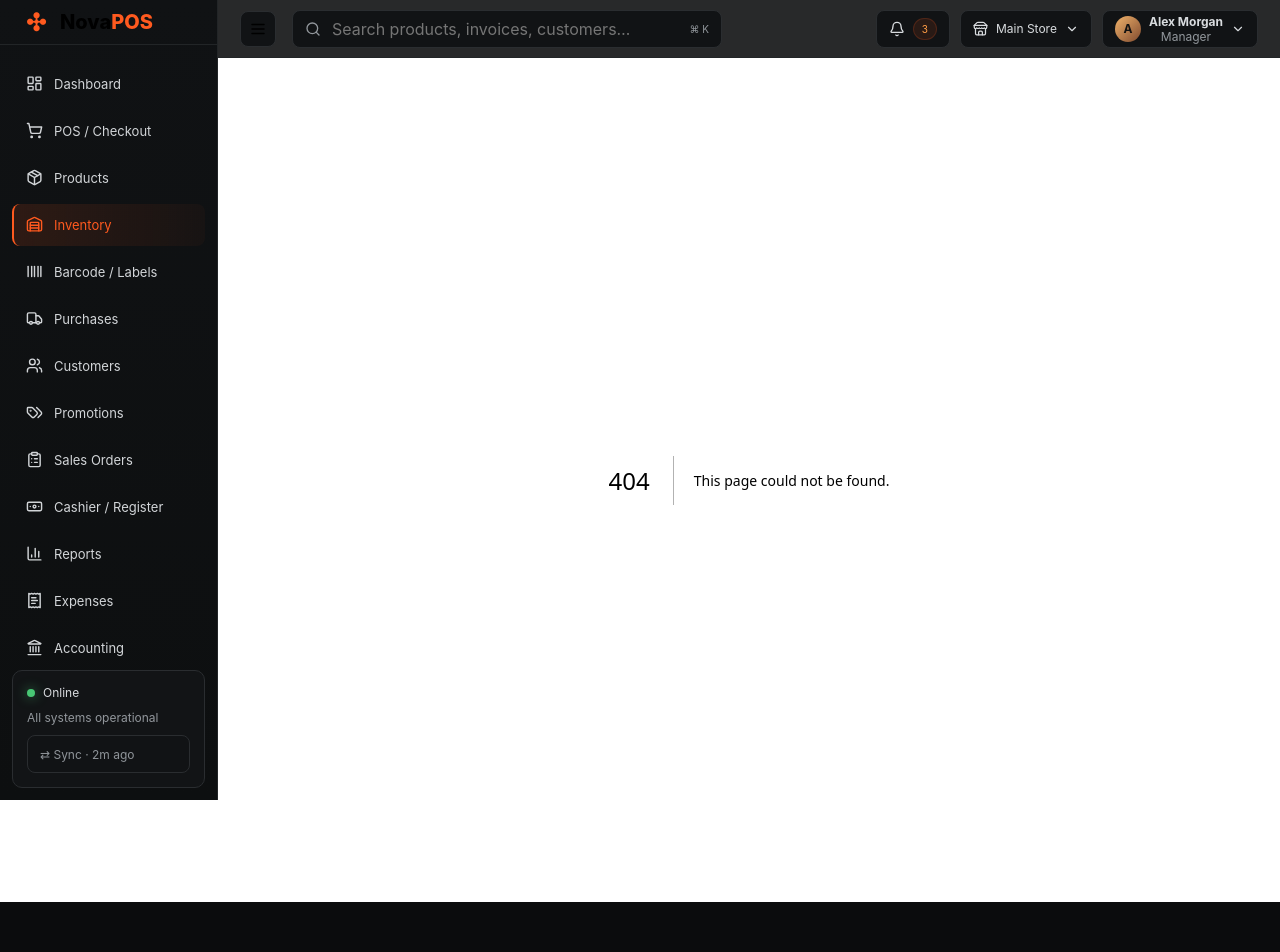
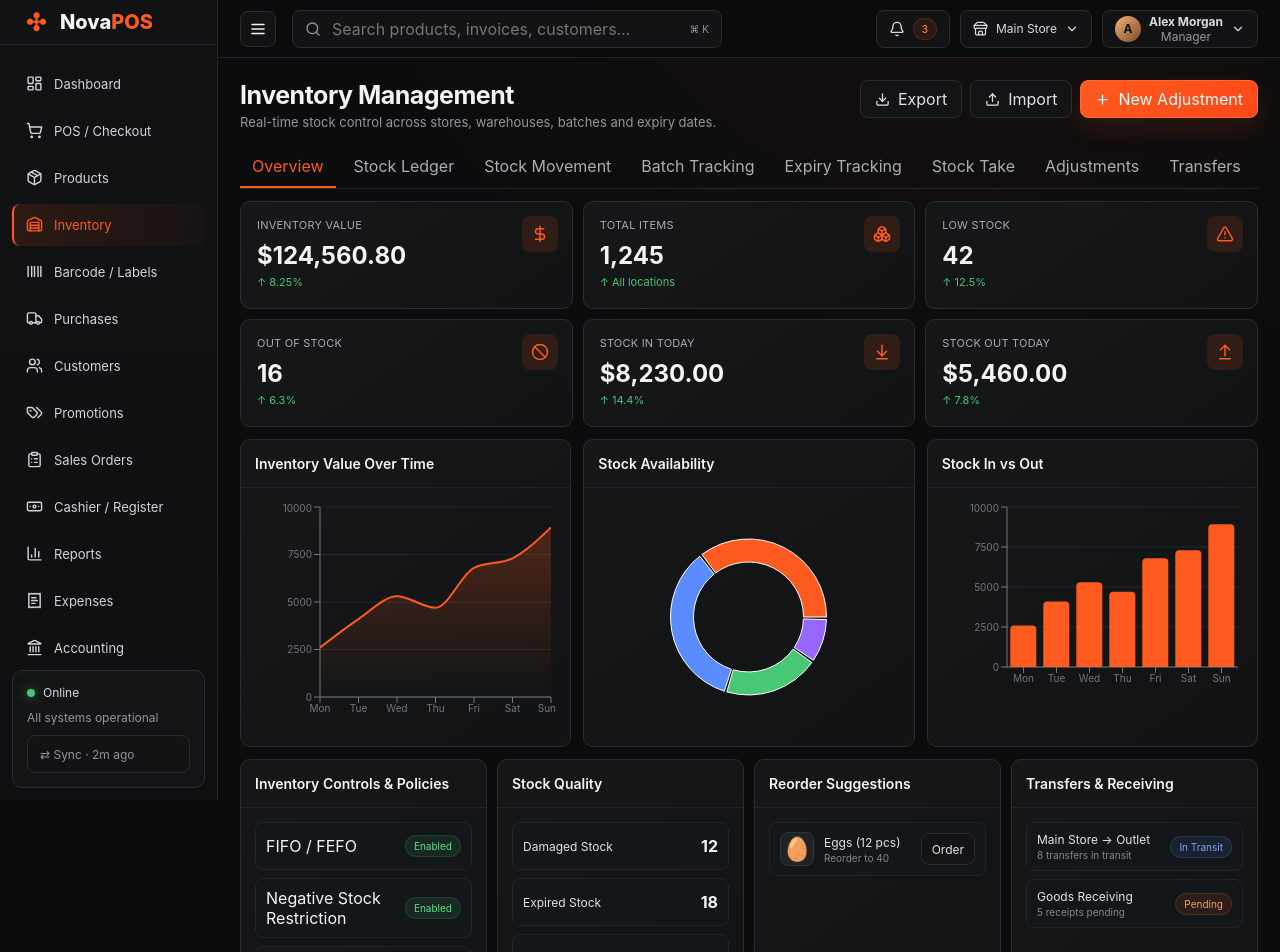
Before and after one commit to heshannamal/web7POS, a Next.js app in the folder frontend/: page /inventory in a window 1280 px wide. Before the commit this address had no page. Shown: the top 952 px of the page. Before the commit the page ends 902 px from the top, so only its background shows below. Built offline with nearby package versions, Linux system fonts and the light colour scheme.

Commit message:
Add inventory management UI

```diff
--- /dev/null
+++ b/frontend/app/inventory/page.tsx
@@ -0,0 +1,23 @@
+import { PageHead, Metric, Card, Badge } from '@/components/ui';
+import { SalesArea, PaymentPie, SimpleBars } from '@/components/charts';
+import { products } from '@/data/mock';
+import { Boxes, DollarSign, AlertTriangle, Ban, ArrowDownToLine, ArrowUpFromLine, Plus, Download, Upload } from 'lucide-react';
+
+export default function Inventory(){
+  const low=products.filter(p=>p.stock>0&&p.stock<=p.reorder); const out=products.filter(p=>p.stock===0);
+  return <>
+    <PageHead title="Inventory Management" subtitle="Real-time stock control across stores, warehouses, batches and expiry dates.">
+      <button className="btn"><Download size={15}/> Export</button><button className="btn"><Upload size={15}/> Import</button><button className="btn btn-primary"><Plus size={15}/> New Adjustment</button>
+    </PageHead>
+    <div className="tabs"><button className="tab active">Overview</button><button className="tab">Stock Ledger</button><button className="tab">Stock Movement</button><button className="tab">Batch Tracking</button><button className="tab">Expiry Tracking</button><button className="tab">Stock Take</button><button className="tab">Adjustments</button><button className="tab">Transfers</button><button className="tab">Reorder</button></div>
+    <div className="kpi-strip"><Metric label="Inventory Value" value="$124,560.80" delta="8.25%" Icon={DollarSign}/><Metric label="Total Items" value="1,245" delta="All locations" Icon={Boxes}/><Metric label="Low Stock" value="42" delta="12.5%" Icon={AlertTriangle}/><Metric label="Out of Stock" value="16" delta="6.3%" Icon={Ban}/><Metric label="Stock In Today" value="$8,230.00" delta="14.4%" Icon={ArrowDownToLine}/><Metric label="Stock Out Today" value="$5,460.00" delta="7.8%" Icon={ArrowUpFromLine}/></div>
+    <div className="grid three-col" style={{marginTop:12}}><Card title="Inventory Value Over Time"><SalesArea/></Card><Card title="Stock Availability"><PaymentPie/></Card><Card title="Stock In vs Out"><SimpleBars/></Card></div>
+    <div className="grid small-grid" style={{marginTop:12}}>
+      <Card title="Inventory Controls & Policies"><div className="list"><div className="list-row"><div className="grow">FIFO / FEFO</div><Badge>Enabled</Badge></div><div className="list-row"><div className="grow">Negative Stock Restriction</div><Badge>Enabled</Badge></div><div className="list-row"><div className="grow">Multi-Store Inventory</div><Badge>Enabled</Badge></div><div className="list-row"><div className="grow">Auto Reorder</div><Badge>Enabled</Badge></div></div></Card>
+      <Card title="Stock Quality"><div className="list"><div className="list-row"><div className="grow"><div className="title">Damaged Stock</div></div><b>12</b></div><div className="list-row"><div className="grow"><div className="title">Expired Stock</div></div><b>18</b></div><div className="list-row"><div className="grow"><div className="title">Lost / Shrinkage</div></div><b>7</b></div></div></Card>
+      <Card title="Reorder Suggestions"><div className="list">{low.slice(0,3).map(p=><div className="list-row" key={p.id}><div className="thumb">{p.emoji}</div><div className="grow"><div className="title">{p.name}</div><div className="sub">Reorder to {p.reorder*2}</div></div><button className="btn btn-sm">Order</button></div>)}</div></Card>
+      <Card title="Transfers & Receiving"><div className="list"><div className="list-row"><div className="grow"><div className="title">Main Store → Outlet</div><div className="sub">8 transfers in transit</div></div><Badge tone="blue">In Transit</Badge></div><div className="list-row"><div className="grow"><div className="title">Goods Receiving</div><div className="sub">5 receipts pending</div></div><Badge tone="orange">Pending</Badge></div></div></Card>
+    </div>
+    <div className="section-title">Stock Ledger</div><Card><div className="toolbar" style={{marginBottom:10}}><input className="field" placeholder="Search product, SKU, batch…"/><select className="field"><option>All Stores / Warehouses</option></select><select className="field"><option>All Status</option></select><button className="btn">More Filters</button></div><div className="table-wrap"><table><thead><tr><th>Product</th><th>SKU</th><th>Store / Warehouse</th><th>Current</th><th>Reserved</th><th>Available</th><th>Reorder</th><th>Batch / Lot</th><th>Expiry</th><th>Unit Cost</th><th>Value</th><th>Status</th></tr></thead><tbody>{products.slice(0,10).map((p,i)=>{const available=Math.max(0,p.stock-(i%3));return <tr key={p.id}><td><div className="product-cell"><div className="thumb">{p.emoji}</div>{p.name}</div></td><td>{p.sku}</td><td>{i%3===0?'Main Warehouse':i%3===1?'Main Store':'Outlet Store'}</td><td>{p.stock} {p.unit}</td><td>{i%3}</td><td>{available}</td><td>{p.reorder}</td><td>BATCH-052{i+1}</td><td>{i%4===0?'May 25, 2025':'—'}</td><td>${p.cost.toFixed(2)}</td><td>${(p.cost*p.stock).toFixed(2)}</td><td><Badge tone={p.stock===0?'red':p.stock<=p.reorder?'orange':'green'}>{p.stock===0?'Out of Stock':p.stock<=p.reorder?'Low Stock':'In Stock'}</Badge></td></tr>})}</tbody></table></div></Card>
+  </>
+}
```
